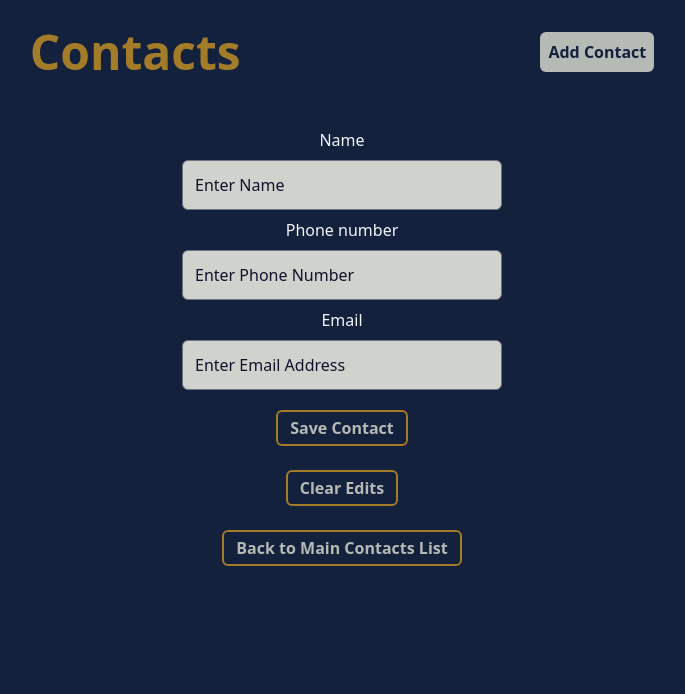
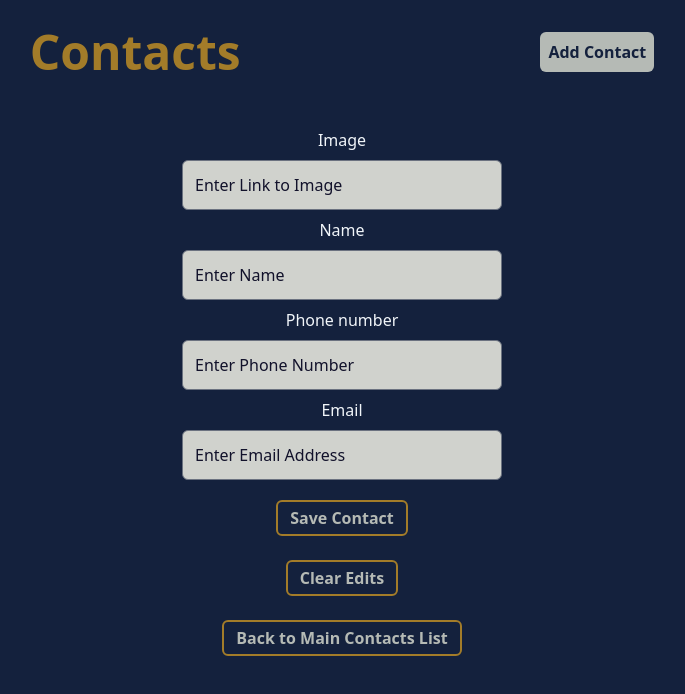
Before and after one commit to Kodeden/react-router-challenge-i-r-heart, a React (Vite) app: page /add-edit in a window 1280 px wide. Shown: the top 694 px of the page, without its empty margins (298-983 px from the left). Built offline with nearby package versions, Linux system fonts and the light colour scheme.

Commit message:
feat: :construction: add image field to `add-edit-contact` form
fix button type to `submit` for `Save Contact` button

```diff
--- a/src/pages/add-edit-contact.jsx
+++ b/src/pages/add-edit-contact.jsx
@@ -9,6 +9,7 @@ export default function ContactForm() {
   const { state } = useLocation();
   const stateOfButton = useNavigation();
   const { formData, handleChange, formRef, handleCancel } = useForm({
+    img: state ? state.contact.img : "",
     name: state ? state.contact.name : "",
     tel: state ? state.contact.tel : "",
     email: state ? state.contact.email : "",
@@ -29,6 +30,16 @@ export default function ContactForm() {
         name="id"
         id="id"
         value={state ? state.contact.id : ""}
+      />
+      <label htmlFor="contactImg">Image</label>
+      <input
+        className="formsInput"
+        type="url"
+        name="img"
+        id="contactImg"
+        placeholder="Enter Link to Image"
+        value={formData.img}
+        onChange={handleChange}
       />
       <label htmlFor="contactName">Name</label>
       <input
@@ -62,6 +73,7 @@ export default function ContactForm() {
       />
       <button
         className="actionButton"
+        type="submit"
         disabled={stateOfButton.state !== "idle"}
       >
         Save Contact
```
Also changed, not shown: src/main.jsx (+7 -7 lines).
